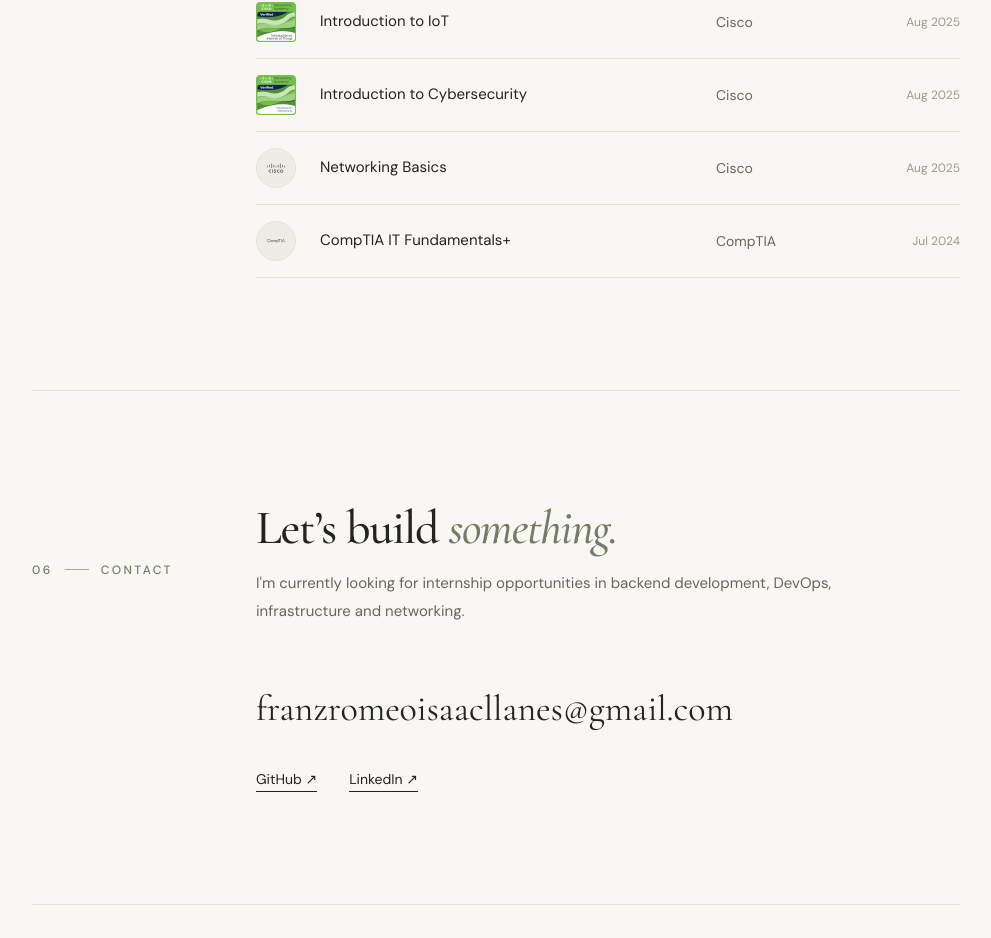
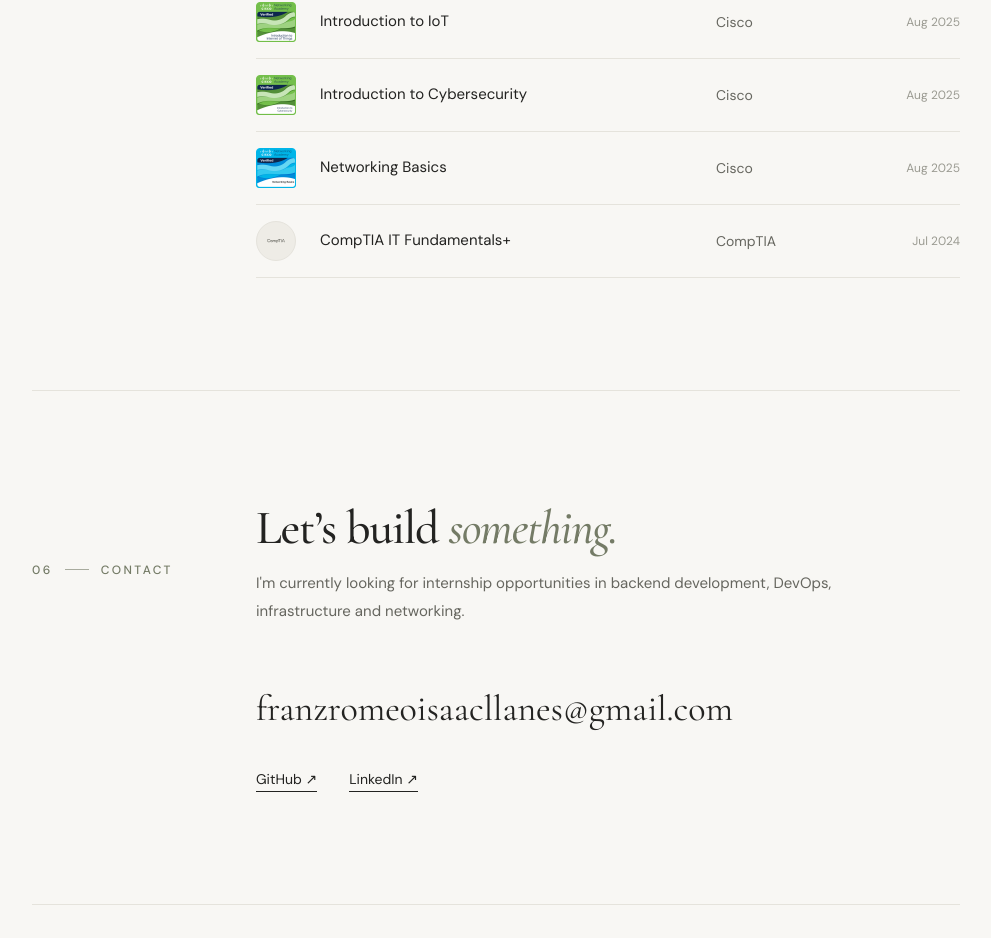
Before and after one commit to Hansaeng20/Franz_Portfolio, a React (Vite) app: page / in a window 1280 px wide. Shown: the part 5827-6765 px from the top of the page, without its empty margins (144-1135 px from the left). Built offline with nearby package versions, Linux system fonts and the light colour scheme.

Commit message:
Add Credly badge and link to Networking Basics

```diff
--- a/src/data/portfolio.ts
+++ b/src/data/portfolio.ts
@@ -173,7 +173,13 @@ export const certifications: Certification[] = [
         badge: '/badges/introduction-to-cybersecurity.png',
         url: 'https://www.credly.com/badges/7ce258ea-1c39-4c2d-bea6-ca65f91a3794/public_url',
     },
-    { name: 'Networking Basics', issuer: 'Cisco', date: 'Aug 2025' },
+    {
+        name: 'Networking Basics',
+        issuer: 'Cisco',
+        date: 'Aug 2025',
+        badge: '/badges/networking-basics.png',
+        url: 'https://www.credly.com/badges/879461a2-3bf0-4763-ba93-8094eb27e337/public_url',
+    },
     {
         name: 'CompTIA IT Fundamentals+',
         issuer: 'CompTIA',
```
Also changed, not shown: public/badges/networking-basics.png (added).
